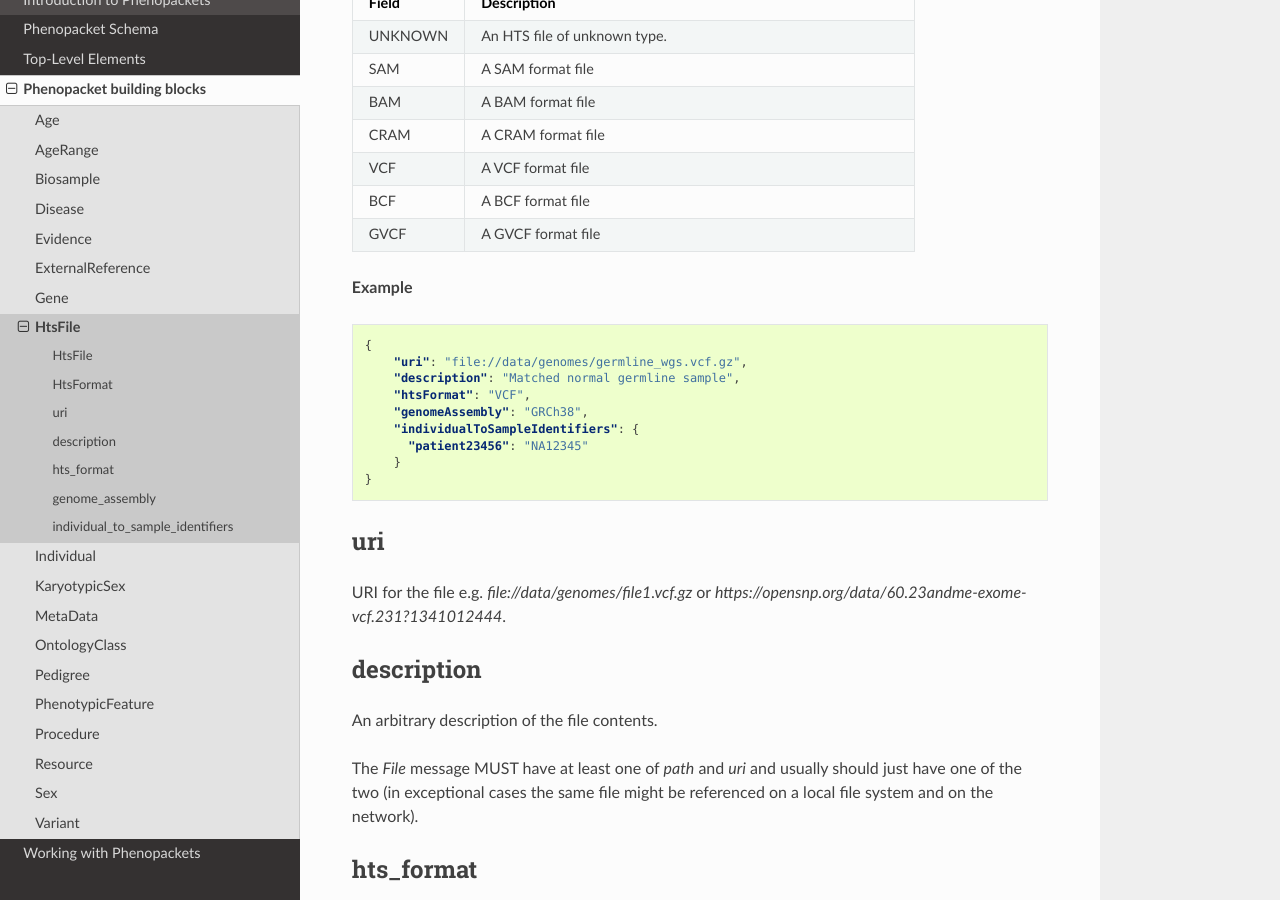
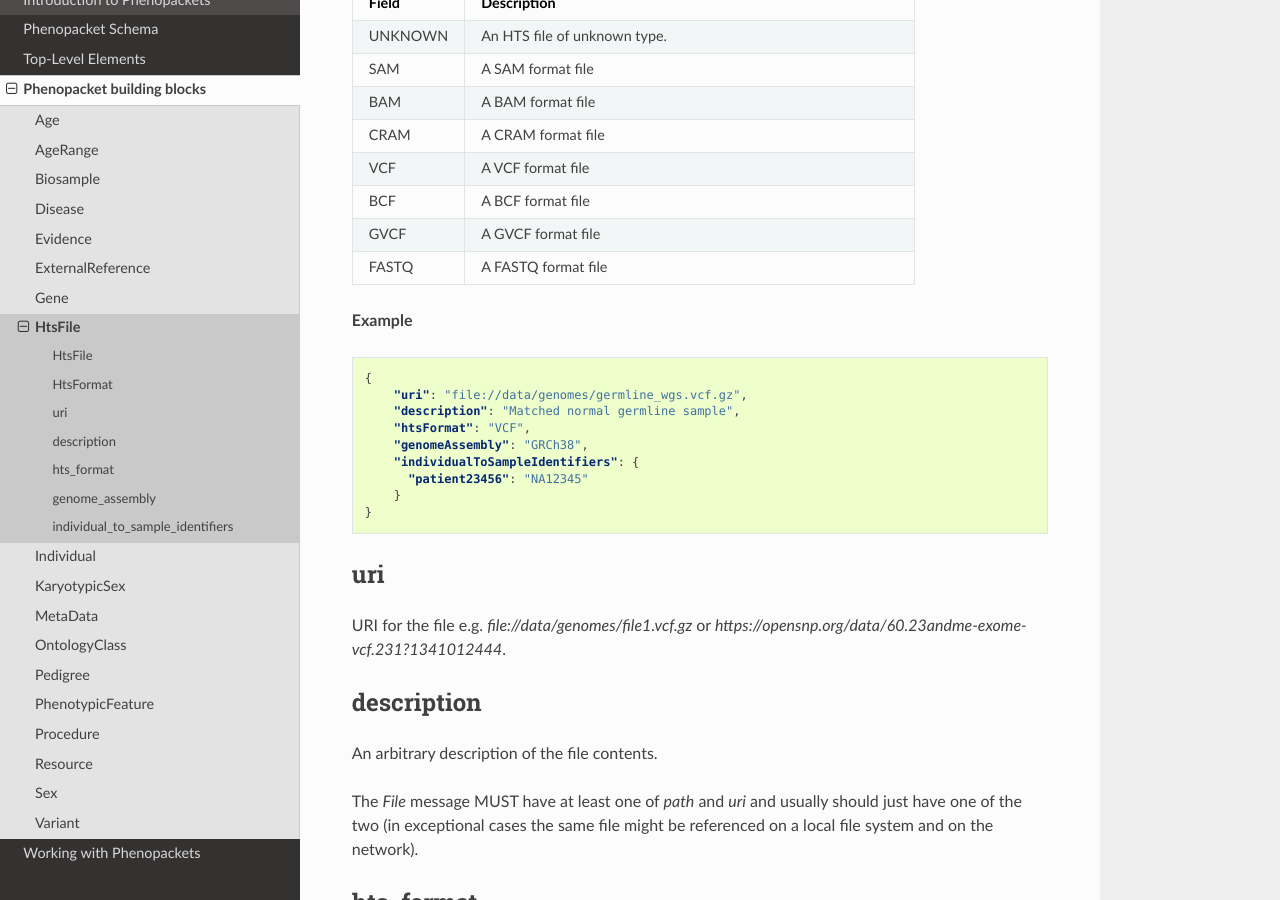
Before and after one commit to phenopackets/phenopacket-schema, a Sphinx documentation site: the page built from docs/file.rst, in a window 1280 px wide and 900 px high, scrolled down 1081 px. Built offline with Sphinx 7.4.7 and the Read the Docs theme 2.0.0, drawn with Linux system fonts in a browser that asks for light colours.

Commit message:
Add HtsFormat.FASTQ documentation to file.rst

```diff
--- a/docs/file.rst
+++ b/docs/file.rst
@@ -77,6 +77,8 @@ This message is used for a file in one of the `HTS formats <https://samtools.git
       - A BCF format file
     * - GVCF
       - A GVCF format file
+    * - FASTQ
+      - A FASTQ format file
 
 
 **Example**
```
